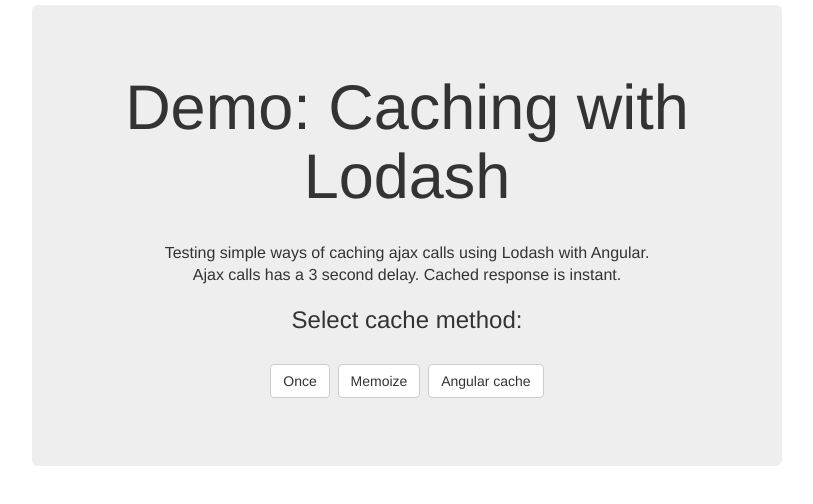
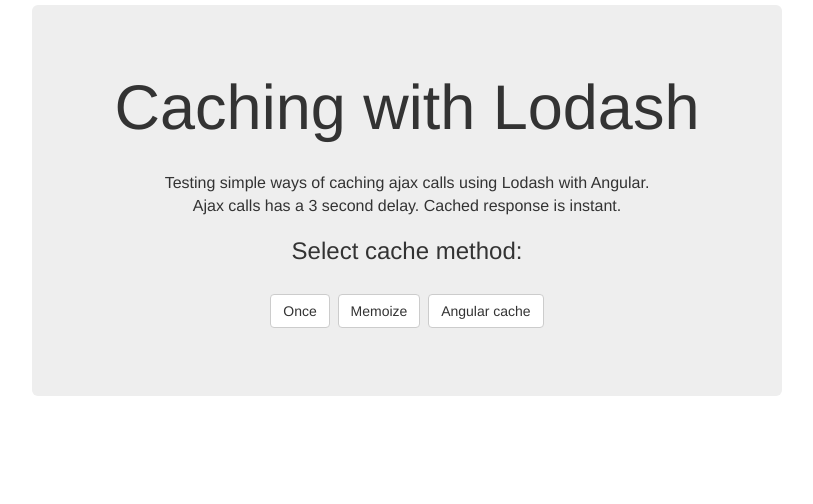
Before and after one commit to hbrotan/ajax-caching-test, a plain HTML site: page index.html in a window 1280 px wide. Shown: the whole page, without its empty margins (233-1046 px from the left). Drawn offline with nearby package versions, Linux system fonts and the light colour scheme.

Commit message:
header text

```diff
--- a/index.html
+++ b/index.html
@@ -13,7 +13,7 @@
             <div class="row">
                 <div class="col-lg-8 col-lg-offset-2">
                     <div class="jumbotron" style="margin-top:5px;text-align:center;">
-                        <h1>Demo: Caching with Lodash</h1>
+                        <h1>Caching with Lodash</h1>
                         <br>
                         <p style="font-size:16px">Testing simple ways of caching ajax calls using Lodash with Angular.<br> Ajax calls has a 3 second delay. Cached response is instant.</p>
                         <h3>Select cache method:</h3><br>
```
